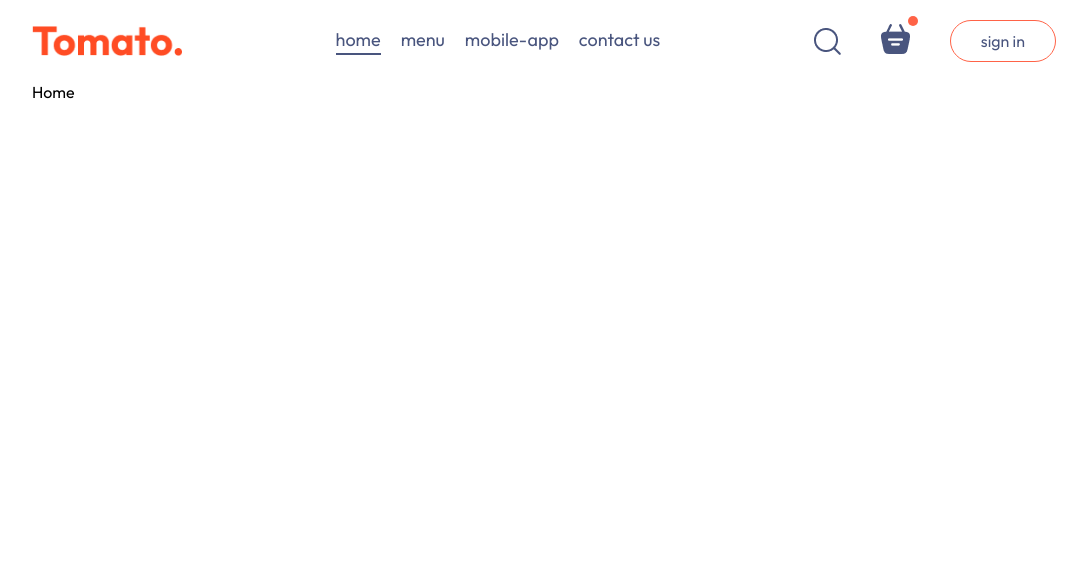
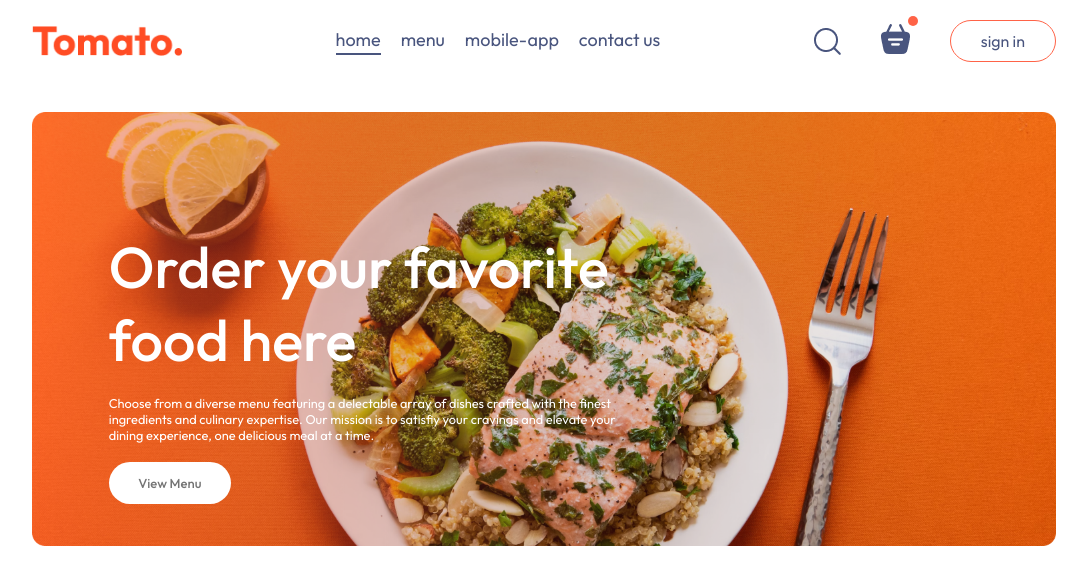
Before and after one commit to OoKiaoO/food-del, a React (Vite) app in the folder frontend/: page / in a window 1280 px wide. Shown: the top 584 px of the page, without its empty margins (96-1183 px from the left). Built offline with nearby package versions, Linux system fonts and the light colour scheme.

Commit message:
created Header component

```diff
--- a/frontend/src/components/Header/Header.css
+++ b/frontend/src/components/Header/Header.css
@@ -0,0 +1,40 @@
+.header {
+  height: 34vw;
+  margin: 30px auto;
+  background: url('/header_img.png') no-repeat;
+  background-size: contain;
+  position: relative;
+}
+
+.header-contents {
+  position: absolute;
+  display: flex;
+  flex-direction: column;
+  align-items: start;
+  gap: 1.5vw;
+  max-width: 50%;
+  bottom: 10%;
+  left: 6vw;
+  animation: fadeIn 3s;
+}
+
+.header-contents h2 {
+  font-weight: 500;
+  color: white;
+  font-size: max(4.5vw, 22px);
+}
+
+.header-contents p {
+  color: white;
+  font-size: 1vw;
+}
+
+.header-contents button {
+  border: none;
+  color: #747474;
+  font-weight: 500;
+  padding: 1vw 2.3vw;
+  background-color: white;
+  font-size: max(1vw, 13px);
+  border-radius: 50px;
+}
--- a/frontend/src/components/Header/Header.jsx
+++ b/frontend/src/components/Header/Header.jsx
@@ -4,7 +4,13 @@
 
 const Header = () => {
   return (
-    <div>Header</div>
+    <div className='header'>
+      <div className="header-contents">
+        <h2>Order your favorite food here</h2>
+        <p>Choose from a diverse menu featuring a delectable array of dishes crafted with the finest ingredients and culinary expertise. Our mission is to satisfiy your cravings and elevate your dining experience, one delicious meal at a time.</p>
+        <button>View Menu</button>
+      </div>
+    </div>
   )
 }
 
--- a/frontend/src/index.css
+++ b/frontend/src/index.css
@@ -20,3 +20,12 @@
   width: 80%;
   margin: auto;
 }
+
+@keyframes fadeIn {
+  0% {
+    opacity: 0;
+  }
+  100% {
+    opacity: 1;
+  }
+}
--- a/frontend/src/pages/Home/Home.jsx
+++ b/frontend/src/pages/Home/Home.jsx
@@ -1,10 +1,13 @@
 // eslint-disable-next-line no-unused-vars
 import React from 'react'
 import './Home.css'
+import Header from '../../components/Header/Header'
 
 const Home = () => {
   return (
-    <div>Home</div>
+    <div>
+      <Header/>
+    </div>
   )
 }
 
```
Also changed, not shown: frontend/public/header_img.png (added).
